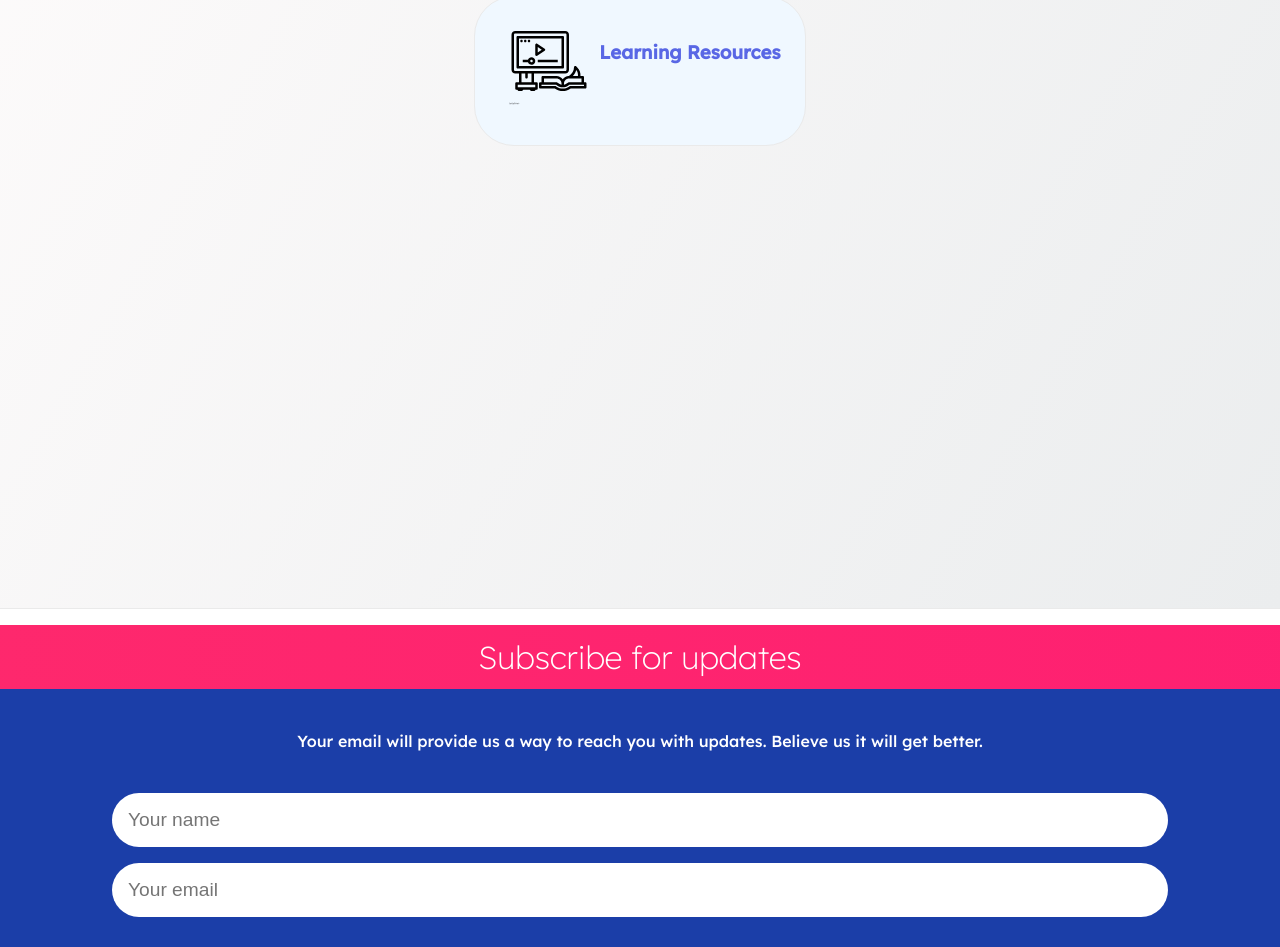
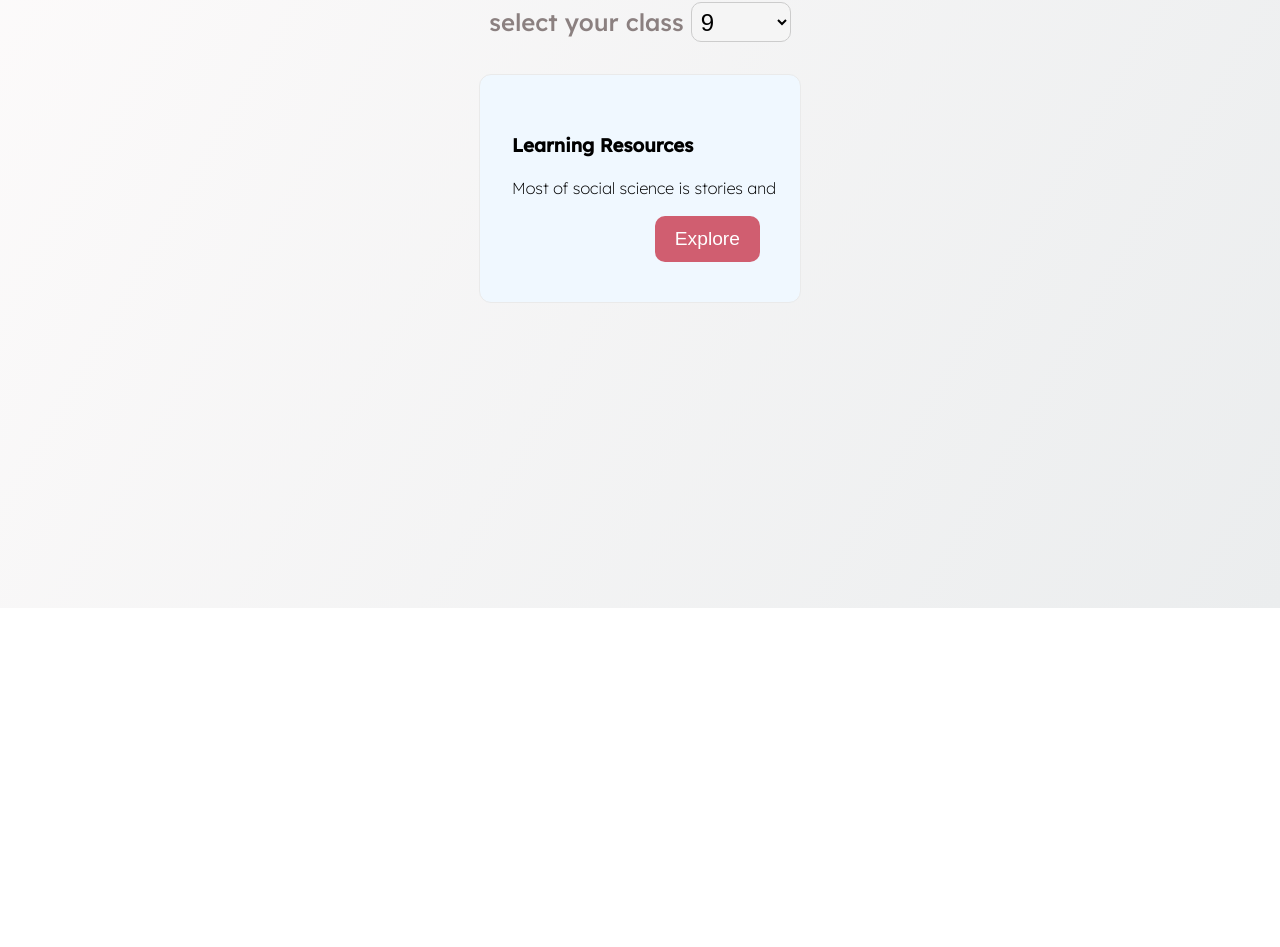
Before and after one commit to Ujju09/naeraste-social, a Next.js app: page / in a window 1280 px wide. Shown: the part 192-1139 px from the top of the page. After the commit the page ends 800 px from the top, so only its background shows below. Built offline with nearby package versions, Linux system fonts and the light colour scheme.

Commit message:
Socia, design changes-uj

```diff
--- a/components/newsletter.js
+++ /dev/null
@@ -1,121 +0,0 @@
-/** @format */
-
-import styles from "../styles/Home.module.css";
-import { useState } from "react";
-
-export default function Newsletter() {
-  const initialState = Object.freeze({
-    email: "",
-    fullname: "",
-  });
-  const [formData, setFormData] = useState(initialState);
-
-  const [loading, setLoading] = useState("Subscribe");
-
-  const handleChange = (event) => {
-    const { name, value } = event.target;
-    setFormData({ ...formData, [name]: value });
-  };
-
-  const payload = JSON.stringify({
-    records: [
-      {
-        fields: {
-          Email: formData.email,
-          Name: formData.fullname,
-        },
-      },
-    ],
-  });
-
-  const handleSubmit = (e) => {
-    e.preventDefault();
-
-    if (formData.email === "" || formData.fullname === "") {
-      alert("Please fill out all fields");
-    } else {
-      const requestOptions = {
-        method: "POST",
-        headers: {
-          Authorization: `Bearer ${process.env.NEXT_PUBLIC_API_KEY}`,
-          "Content-Type": "application/json",
-        },
-        body: payload,
-      };
-      setLoading("Subscribing...");
-      fetch(
-        `https://api.airtable.com/v0/appL3eEYotbT6ZB0m/Subscribers`,
-        requestOptions
-      )
-        .then((response) => {
-          if (response.status === 200) {
-            setLoading("Subscribed!");
-            setFormData(initialState);
-          }
-        })
-        .catch((error) => {
-          setLoading("Something went wrong!");
-        });
-    }
-  };
-  return (
-    <footer className={styles.footer}>
-      {loading === "Subscribed!" ? (
-        <h1 className={styles.title}>Great! You&apos;re subscribed.</h1>
-      ) : (
-        <div
-          style={{
-            color: "#D05E70",
-            display: "flex",
-            flex: "1",
-            justifyContent: "center",
-            alignItems: "center",
-            flexDirection: "column",
-            gap: "1rem",
-            width: "100vw",
-            backgroundColor: "#1B3EA8",
-          }}
-        >
-          <h1 className={styles.title}>Subscribe for updates</h1>
-          <p
-            style={{
-              color: "white",
-              fontSize: "1rem",
-              padding: "10px",
-              textAlign: "center",
-            }}
-          >
-            Your email will provide us a way to reach you with updates. Believe
-            us it will get better.
-          </p>
-          <input
-            type="text"
-            placeholder="Your name"
-            className={styles.input}
-            value={formData.fullname}
-            name="fullname"
-            onChange={handleChange}
-          />
-          <input
-            type="text"
-            placeholder="Your email"
-            name="email"
-            className={styles.input}
-            value={formData.email}
-            onChange={handleChange}
-          />
-          <div
-            style={{
-              display: "flex",
-              flex: "1",
-            }}
-          >
-            <button className={styles.button} onClick={handleSubmit}>
-              {loading}
-            </button>
-          </div>
-        </div>
-      )}
-    </footer>
-  );
-}
--- a/pages/index.tsx
+++ b/pages/index.tsx
@@ -3,7 +3,7 @@ import Head from 'next/head'
 import Image from 'next/image'
 import styles from '../styles/Home.module.css'
 import Link from 'next/link'
-import Newsletter from '../components/newsletter'
+import Script from 'next/script'
 import { useState } from 'react'
 const Home: NextPage = () => {
   const grades = [9,10,11,12];
@@ -43,7 +43,7 @@ const Home: NextPage = () => {
         </div>
 
         <p className={styles.description}>
-          social science <br/><span>
+          <h2>social science <br/></h2><span>
           <label>select your class </label>
             <select style={{
               width: '100px',
@@ -69,29 +69,49 @@ const Home: NextPage = () => {
 
             </span></p>
         <div className={styles.grid}>
-        <Link href= {
-            {
-              pathname: '/resources',
-              query: {
-                grade: grade
-              }
-            }
-
-          } >
-            <a className={styles.card}>
-            <Image src="/learn.svg" alt="LEarning resources" width={100} height={100}  priority/>
-
-            <h3 style={{
-              color:'#5967E5'
-            }}>Learning Resources</h3>
-            </a>
+        <div  className={styles.card}>
+          <div
+        style={{
+          display: "flex",
+          flexDirection: "column",
+          justifyContent: "center",
+          paddingLeft: "0.5rem",
+        }}
+      >
+        <div
+          style={{
+            display: "flex",
+            flexDirection: "column",
+            justifyContent: "space-between",
+            padding: "0.5rem",
+          }}
+        >
+        </div>
+        <h3>{"Learning Resources"}</h3>
+        <p>{"Most of social science is stories and "}</p>
+        <div
+          style={{
+            display: "flex",
+            justifyContent: "end",
+          }}
+        >
+          <Link
+            href={{
+              pathname: "/resources",
+              query: { grade: grade },
+            }}
+          >
+            <button className={styles.button}>Explore</button>
           </Link>
+        </div>
 
 
         </div>
+        </div>
+        </div>
       </main>
+      <Script async data-uid="37bab4a468" src="https://artisanal-producer-6695.ck.page/37bab4a468/index.js"></Script>
 
-      <Newsletter />
     </div>
   )
 }
--- a/pages/resources.js
+++ b/pages/resources.js
@@ -22,7 +22,7 @@ const Resource = ({ records }) => {
         <link rel="manifest" href="/site.webmanifest" />
       </Head>
       <main className={styles.main}>
-        <h1 className={styles.title}>naeRaste │ ✍️</h1>
+        <h1 className={styles.title}>nae raste │ ✍️</h1>
 
         <div className={styles.grid}>
           {gradefilteredRecords.map((record, index) => (
--- a/styles/Home.module.css
+++ b/styles/Home.module.css
@@ -129,7 +129,7 @@ filter: progid: DXImageTransform.Microsoft.gradient( startColorstr="#FF0F7B", en
   background-color: aliceblue;
   text-decoration: none;
   border: 1px solid #eaeaea;
-  border-radius: 40px;
+  border-radius: 12px;
   transition: color 0.15s ease, border-color 0.15s ease;
   max-width: 300px;
 }
@@ -158,7 +158,8 @@ filter: progid: DXImageTransform.Microsoft.gradient( startColorstr="#FF0F7B", en
 
 .card p {
   margin: 0;
-  font-size: 1.25rem;
+  font-size: 1rem;
+  font-weight: 300;
   line-height: 1.5;
 }
 
@@ -188,7 +189,7 @@ filter: progid: DXImageTransform.Microsoft.gradient( startColorstr="#FF0F7B", en
 
 .button{
   background-color:#D05E70;
-  border-radius: 40px;
+  border-radius: 10px;
   color: white;
   padding: 0.75rem 1.25rem;
   font-size: 1.2rem;
@@ -202,8 +203,8 @@ filter: progid: DXImageTransform.Microsoft.gradient( startColorstr="#FF0F7B", en
 .button:hover,
 .button:focus,
 .button:active {
-  background-color: #B04D4D;
-  border: white 1px solid;
+  background-color: #3532af;
+
 }
 
 
```
Also changed, not shown: pages/subject.js (+48 -12 lines).
